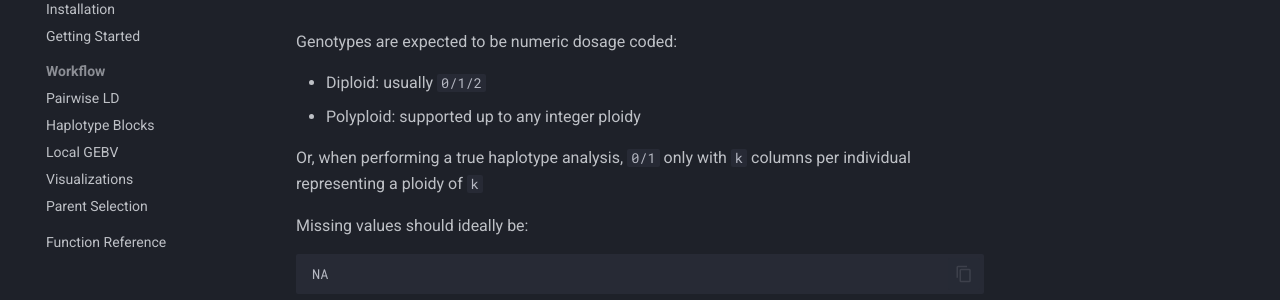
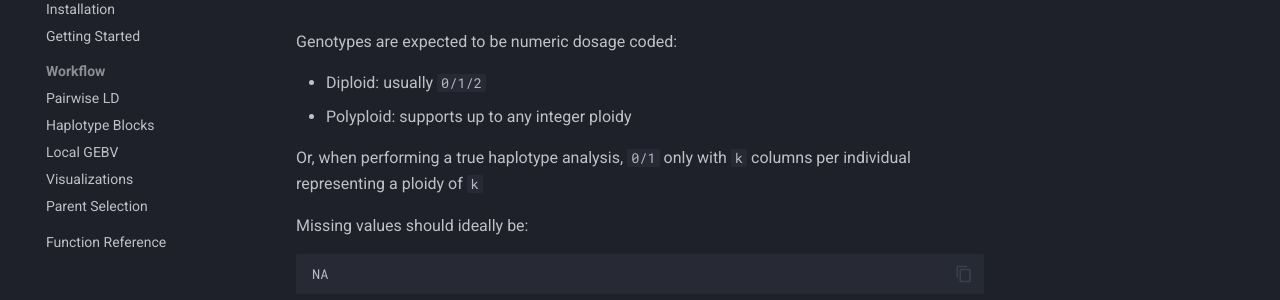
Before and after one commit to wrshf7/HapSelect-Docs, an MkDocs documentation site: the page built from docs/workflow/example_workflow.md, in a window 1280 px wide and 900 px high, scrolled down 1563 px. Shown: the part 153-453 px from the top of the window. Built offline with MkDocs 1.6.1 and Material for MkDocs 9.7.7, drawn with Linux system fonts in a browser that asks for light colours; comment, search, counter and statistics services are not loaded.

Commit message:
Update example_workflow.md

```diff
--- a/docs/workflow/example_workflow.md
+++ b/docs/workflow/example_workflow.md
@@ -61,7 +61,7 @@ The genotype file should contain:
 Genotypes are expected to be numeric dosage coded:
 
 - Diploid: usually `0/1/2`
-- Polyploid: supported up to any integer ploidy
+- Polyploid: supports up to any integer ploidy
 
 Or, when performing a true haplotype analysis, `0/1` only with `k` columns per individual representing a ploidy of `k`
 
```
